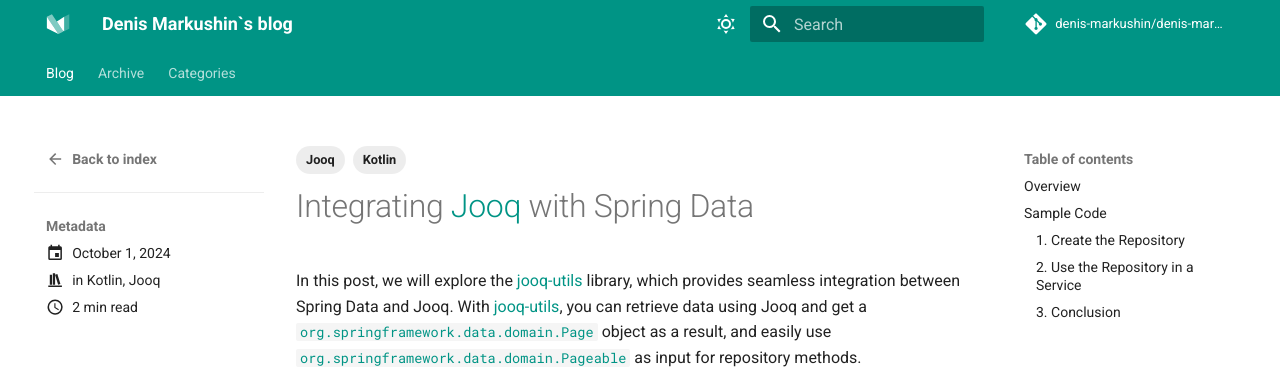
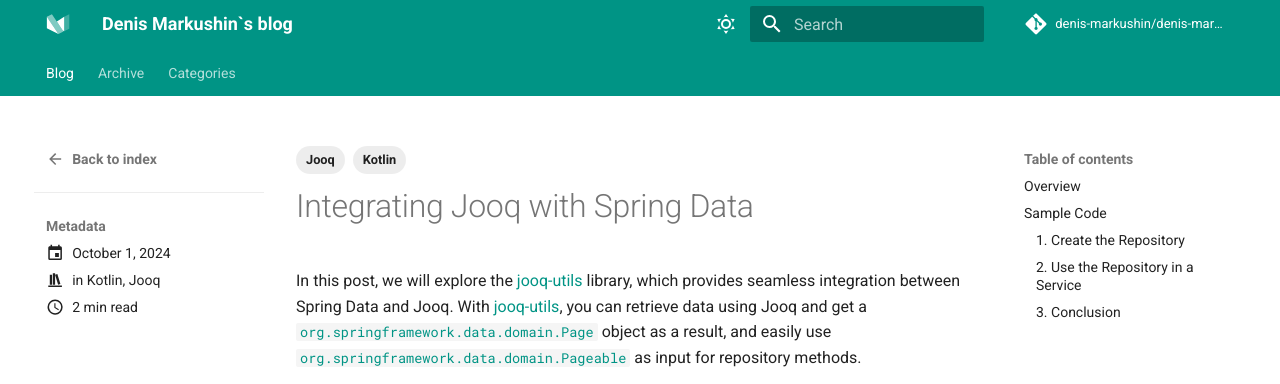
Before and after one commit to denis-markushin/denis-markushin.github.io, an MkDocs documentation site: the page built from docs/posts/2024/10/2024-10-01-how-to-integrate-spring-data-and-jooq.md, in a window 1280 px wide and 900 px high. Shown: the top 384 px of the window. Built offline with MkDocs 1.6.1 and Material for MkDocs 9.7.7, drawn with Linux system fonts in a browser that asks for light colours; comment, search, counter and statistics services are not loaded; part of the change alters nothing that is shown.

```diff
--- a/docs/posts/2024/10/2024-10-01-how-to-integrate-spring-data-and-jooq.md
+++ b/docs/posts/2024/10/2024-10-01-how-to-integrate-spring-data-and-jooq.md
@@ -8,7 +8,7 @@ tags:
   - Jooq
 ---
 
-# Integrating [Jooq](https://www.jooq.org/) with Spring Data
+# Integrating Jooq with Spring Data
 
 In this post, we will explore the [jooq-utils] library, which provides seamless integration between Spring Data and
 Jooq. With [jooq-utils], you can retrieve data using Jooq and get a [`org.springframework.data.domain.Page`](https://docs.spring.io/spring-data/commons/docs/current/api/org/springframework/data/domain/Page.html)
```
